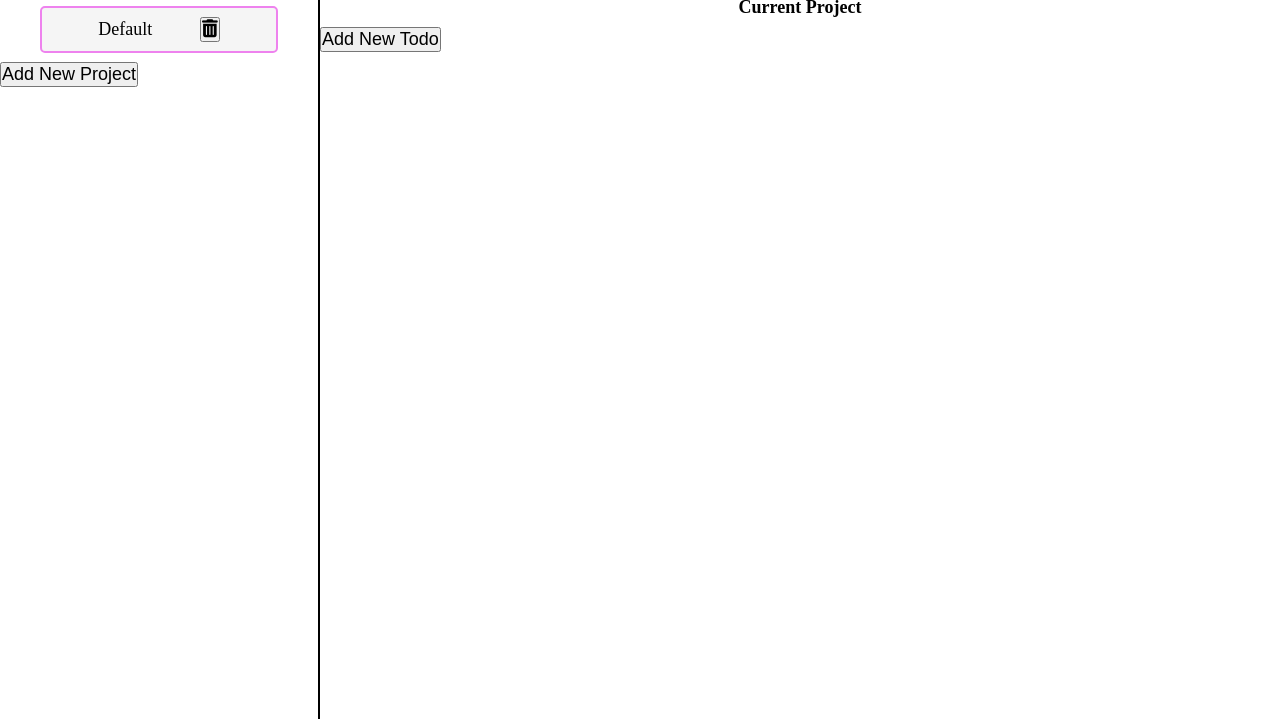
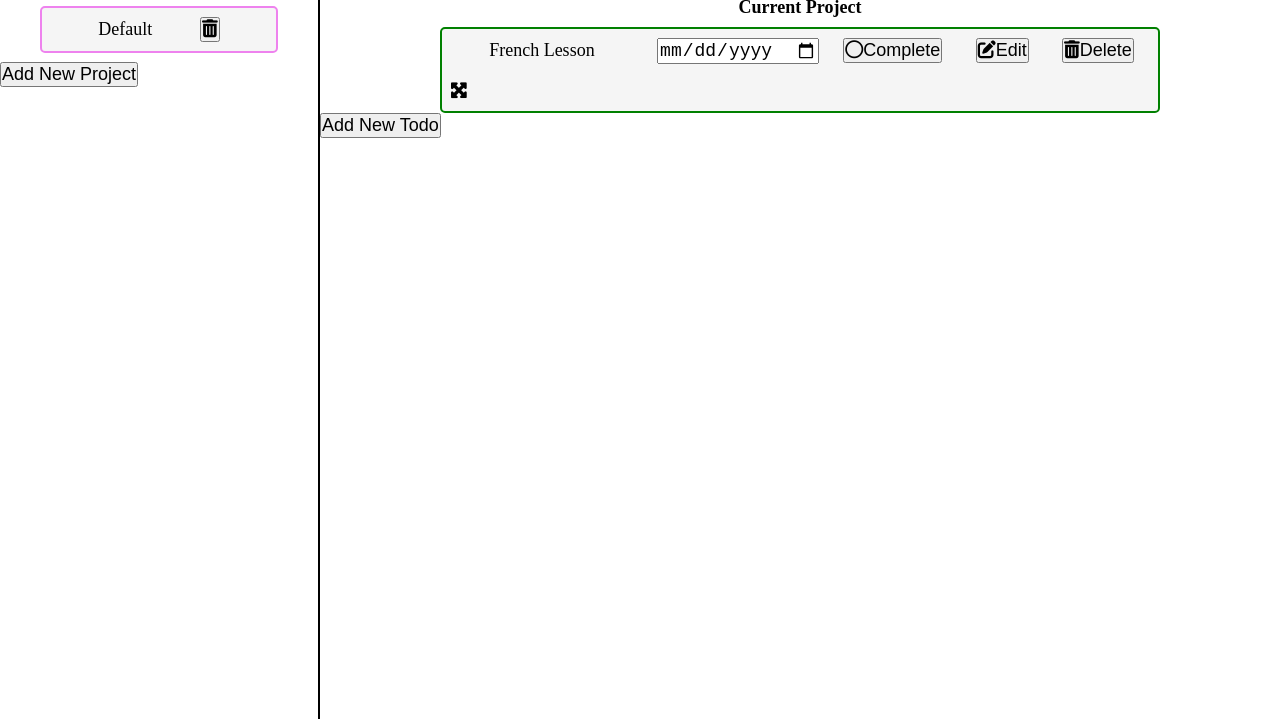
Before and after one commit to tdenis29/myOdinToDo, a plain HTML site: page index.html in a window 1280 px wide. Shown: the part 123-842 px from the top of the page. Drawn offline with Linux system fonts and the light colour scheme.

Commit message:
newtodostyle?

```diff
--- a/index.html
+++ b/index.html
@@ -89,22 +89,23 @@
             <h2 class="section-title">Your Todo List</h2>
             <h3 id="selectedProject" class="current">Current Project</h3>
             <ul id="appendTodos" class="append-todo">
-
-                <!-- <li class="todo">
+                <li id="${index}" class="todo low">
                     <div class="left-todo">
-                    <button class="toggle-todo interface"><i class="far fa-circle"></i></button>
                         <p class="todo-title">French Lesson</p>
                     </div>
-
                     <div class="right-todo">
                         <div class="input">
-                        <input type="date" name="duedate" value="">
+                            <input type="date" name="duedate" value="${dd}">
                         </div>
+                        <button class="toggle-todo interface"><i class="far fa-circle"></i>Complete</button>
                         <button class="edit-todo interface"><i class="fas fa-edit"></i>Edit</button>
-                        <button class="priority-todo interface"><i class="fas fa-hourglass-half"></i>Expand</button>
                         <button class="delete-todo interface"><i class="fas fa-trash-alt"></i>Delete</button>
                     </div>
-                </li> -->
+                    <details class="bottom">
+                    <summary><i class="fas fa-expand-arrows-alt"></i></summary>
+                        <p>Lorem ipsum, dolor sit amet consectetur adipisicing elit. Repellat, commodi? Qui at atque soluta illo repudiandae laudantium non ad corporis! Saepe qui aspernatur exercitationem sapiente suscipit, laudantium quis ad ipsa!</p>
+                </details>
+             </li>
             </ul>
             <div class="addNewTodoForm" id="addNewTodoForm">
                 <button>Add New Todo</button>
--- a/style.css
+++ b/style.css
@@ -62,9 +62,10 @@ header{
     justify-content: center;
 }
 .todo{
-    display: flex;
+    display: grid;
+    grid-template-areas: "left right"
+                         "bottom bottom";
     background-color: whitesmoke;
-    justify-content: space-between;
     align-items: center;
     width: 75%;
     border: solid 2px blue;
@@ -83,17 +84,28 @@ header{
     display: flex;
     justify-content: center;
     align-items: center;
+    grid-area: left;
+}
+.todo-title{
+    margin: 0.5rem;
 }
 .right-todo{
     display: flex;
     justify-content: space-evenly;
     align-items: center;
+    grid-area: right;
 }
 .interface{
  margin: 0 .5rem 0 .5rem;
 }
+
 .toggle-todo{
     margin: .5rem;
+}
+.bottom{
+    grid-area: bottom;
+    margin: 0.5rem;
+    align-self: center;
 }
 
 /* Modal */
```
Also changed, not shown: main.js. Lines whose indentation alone changed are shown as unchanged.
